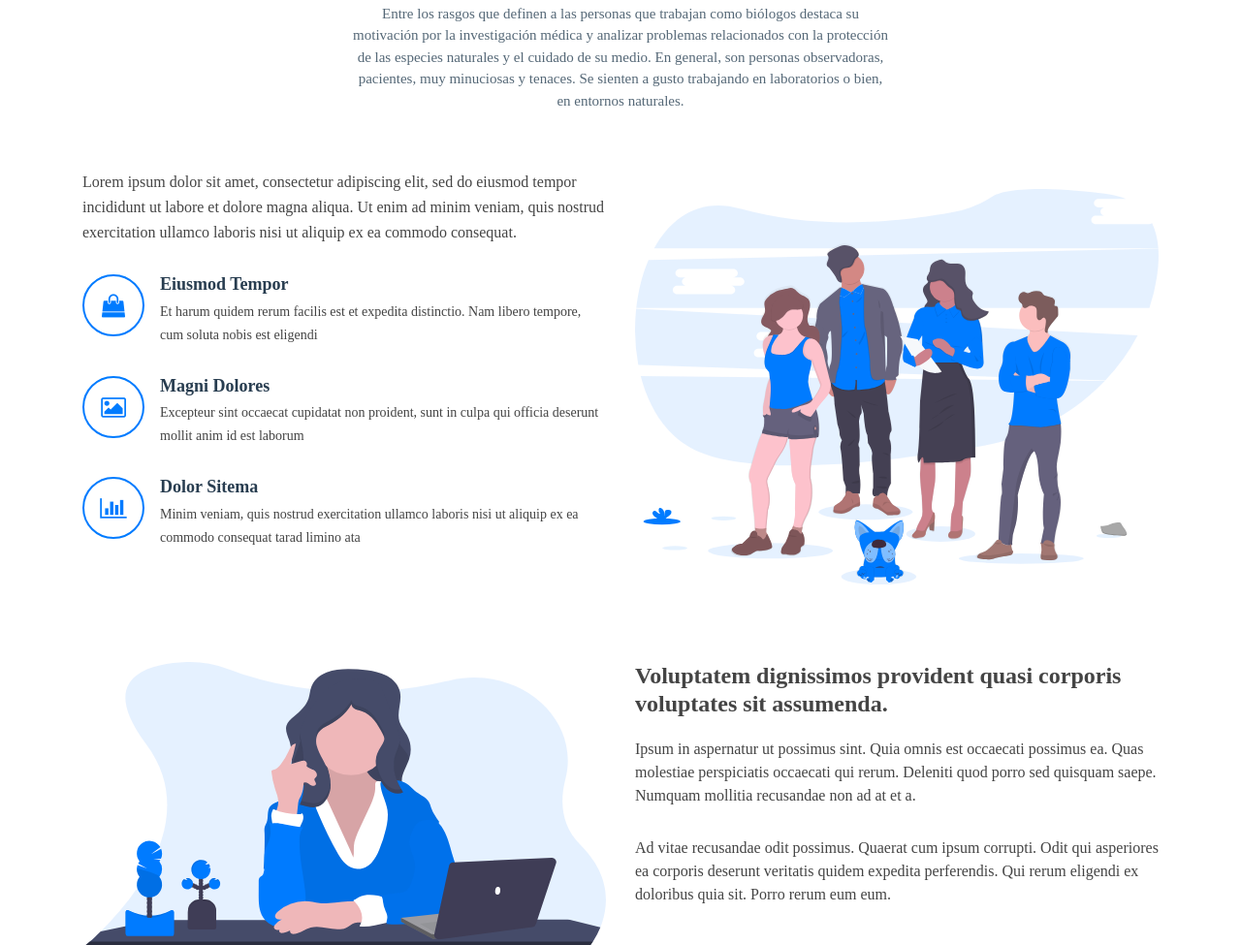
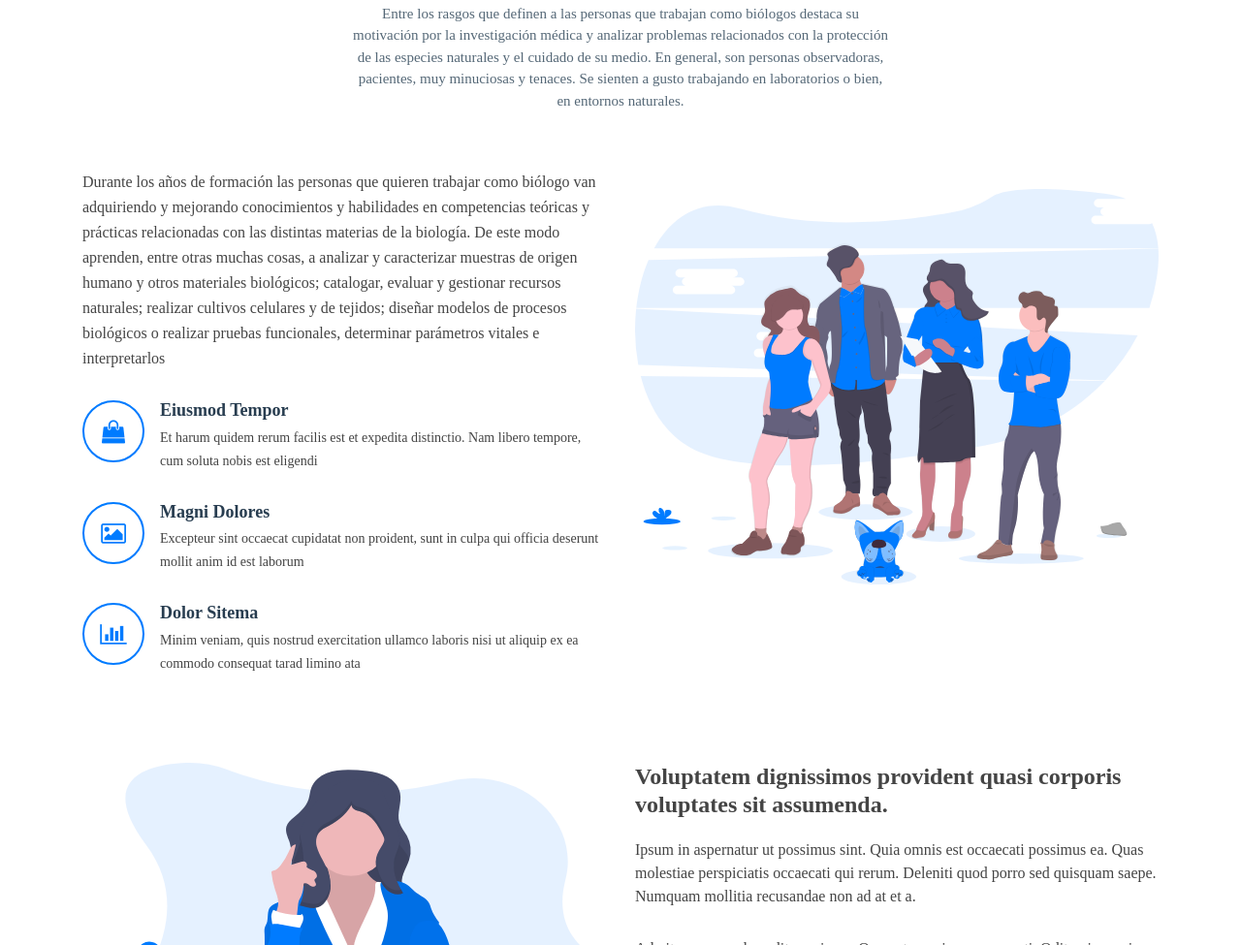
Before and after one commit to Yanina87/Blog_TPFinal, a plain HTML site: page index.html in a window 1280 px wide. Shown: the part 829-1804 px from the top of the page at 97% size. Drawn offline with Linux system fonts and the light colour scheme; animation ran at ten frames a second; files whose address does not match are found by name.

Commit message:
TEXTO SECUNDARIO

```diff
--- a/index.html
+++ b/index.html
@@ -122,7 +122,7 @@
 
           <div class="col-lg-6 content order-lg-1 order-2">
             <p>
-              Lorem ipsum dolor sit amet, consectetur adipiscing elit, sed do eiusmod tempor incididunt ut labore et dolore magna aliqua. Ut enim ad minim veniam, quis nostrud exercitation ullamco laboris nisi ut aliquip ex ea commodo consequat.
+              Durante los años de formación las personas que quieren trabajar como biólogo van adquiriendo y mejorando conocimientos y habilidades en competencias teóricas y prácticas relacionadas con las distintas materias de la biología. De este modo aprenden, entre otras muchas cosas, a analizar y caracterizar muestras de origen humano y otros materiales biológicos; catalogar, evaluar y gestionar recursos naturales; realizar cultivos celulares y de tejidos; diseñar modelos de procesos biológicos o realizar pruebas funcionales, determinar parámetros vitales e interpretarlos
             </p>
 
             <div class="icon-box wow fadeInUp">
```
